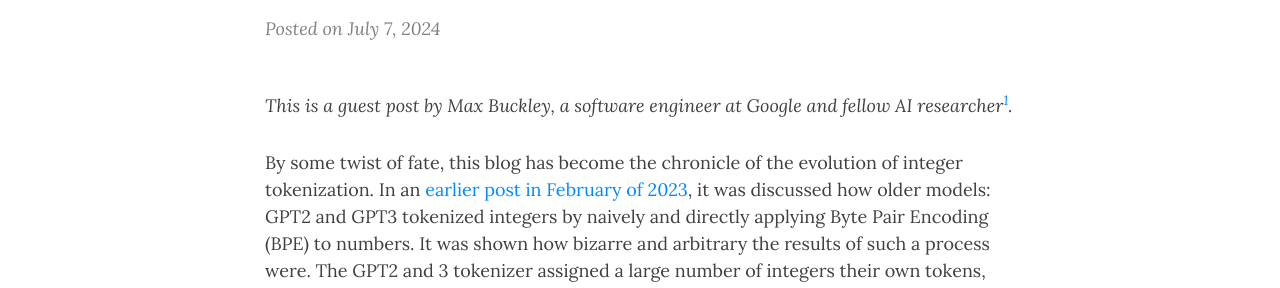
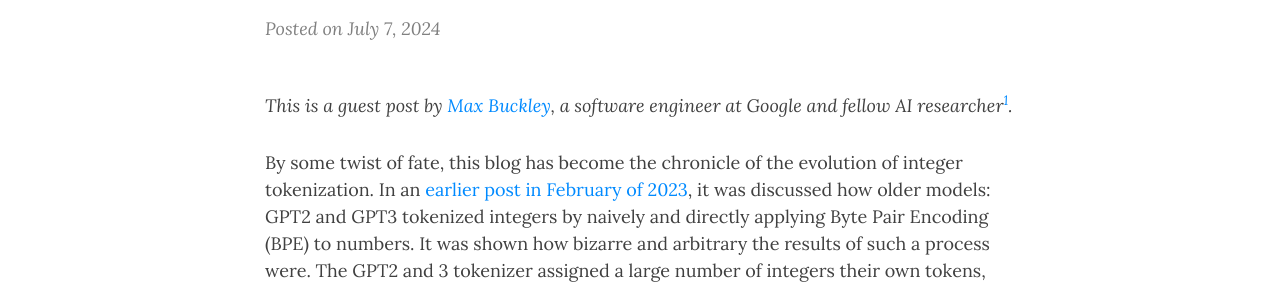
Before and after one commit to BerenMillidge/BerenMillidge.github.io, a Jekyll site: the page built from _posts/2024-07-07-Right-to-Left-Integer-Tokenization.md, in a window 1280 px wide and 900 px high. Shown: the part 234-522 px from the top of the window. Built offline with Jekyll 4.4.1, drawn with Linux system fonts in a browser that asks for light colours; nearby versions of some CDN libraries; part of the change alters nothing that is shown.

```diff
--- a/_posts/2024-07-07-Right-to-Left-Integer-Tokenization.md
+++ b/_posts/2024-07-07-Right-to-Left-Integer-Tokenization.md
@@ -3,7 +3,7 @@ layout: post
 title: Right to Left (R2L) Integer Tokenization
 ---
 
-*This is a guest post by Max Buckley, a software engineer at Google and fellow AI researcher[^1].*
+*This is a guest post by [Max Buckley](https://www.linkedin.com/in/maxbuckley/), a software engineer at Google and fellow AI researcher[^1].*
 
 By some twist of fate, this blog has become the chronicle of the evolution of integer tokenization. In an [earlier post in February of 2023](https://www.beren.io/2023-02-04-Integer-tokenization-is-insane/), it was discussed how older models: GPT2 and GPT3 tokenized integers by naively and directly applying Byte Pair Encoding (BPE) to numbers. It was shown how bizarre and arbitrary the results of such a process were. The GPT2 and 3 tokenizer assigned a large number of integers their own tokens, while other numbers were split arbitrarily. Because of the BPE tokenization scheme, the model assigned unique tokens to commonly occuring numbers such as small numbers, as well as recent years (1930-2020), and common longer values 10000 as their own token. An implication of this number partitioning scheme is that the model is forced to learn the associations and rules of arithmetic again and again with varying amounts of data and simply memorize a large number of arithmetic operations involving unique tokens.
 
```
